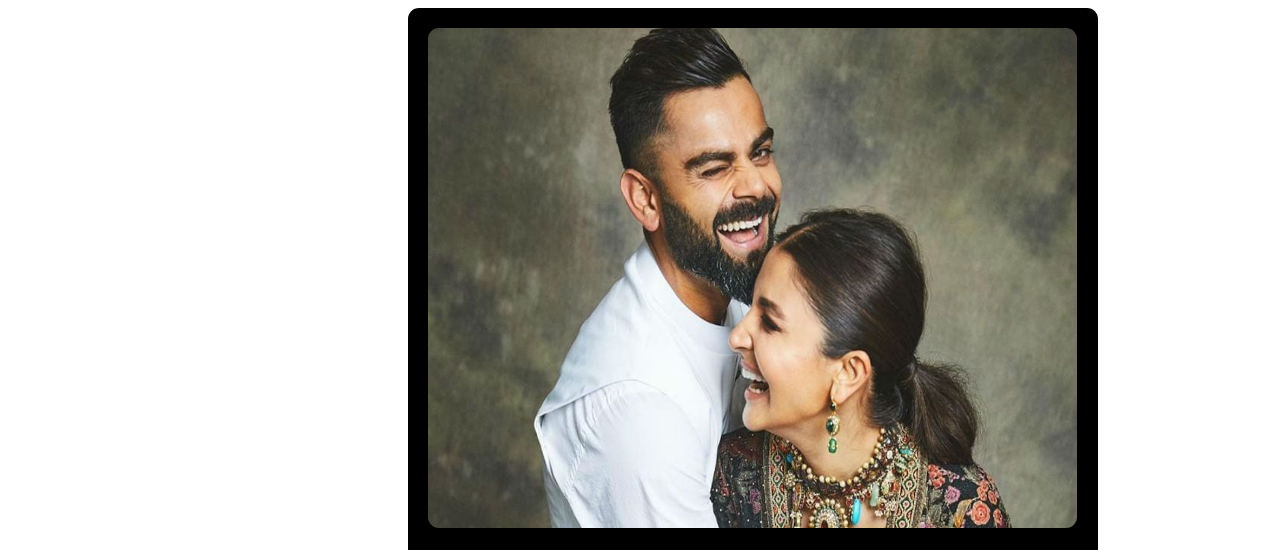
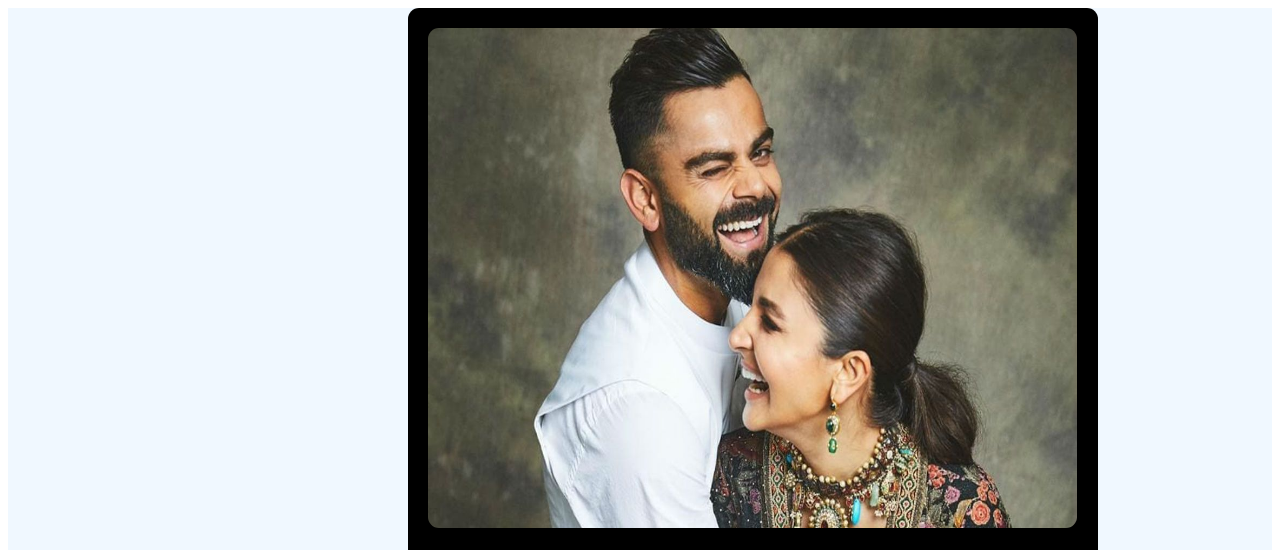
Before and after one commit to hemalatha3539/blog-page, a plain HTML site: page index.html in a window 1280 px wide. Shown: the top 550 px of the page. Drawn offline with Linux system fonts and the light colour scheme.

Commit message:
Update index.html

```diff
--- a/index.html
+++ b/index.html
@@ -7,6 +7,7 @@
     <link rel="stylesheet" href="style.css" />
   </head>
   <body>
+    <div class="home">
     <div class="body">
       <div class="container">
         <img src="anuska.jpg" alt="" class="img" />
@@ -132,5 +133,6 @@
           </div>
         </div>
       </div>
+    </div>
   </body>
 </html>
```
